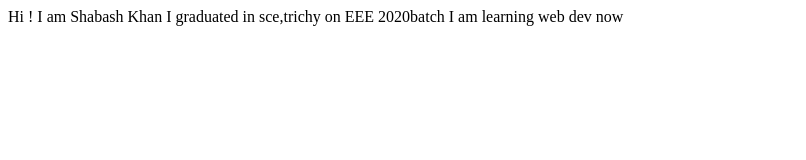
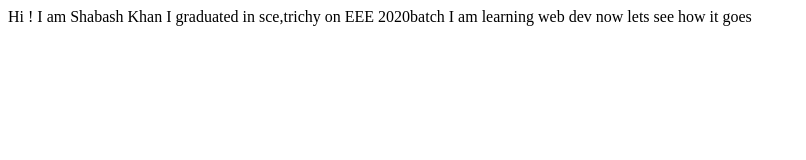
Before and after one commit to shahbazDev/shabash-khan-site, a plain HTML site: page index.html in a window 1280 px wide. Shown: the whole page, without its empty margins (0-806 px from the left). Drawn offline with Linux system fonts and the light colour scheme.

Commit message:
last line added

```diff
--- a/index.html
+++ b/index.html
@@ -11,5 +11,6 @@
     I graduated in sce,trichy on EEE 2020batch
     I am learning web dev now
 
+    lets see how it goes
 </body>
 </html>
```
